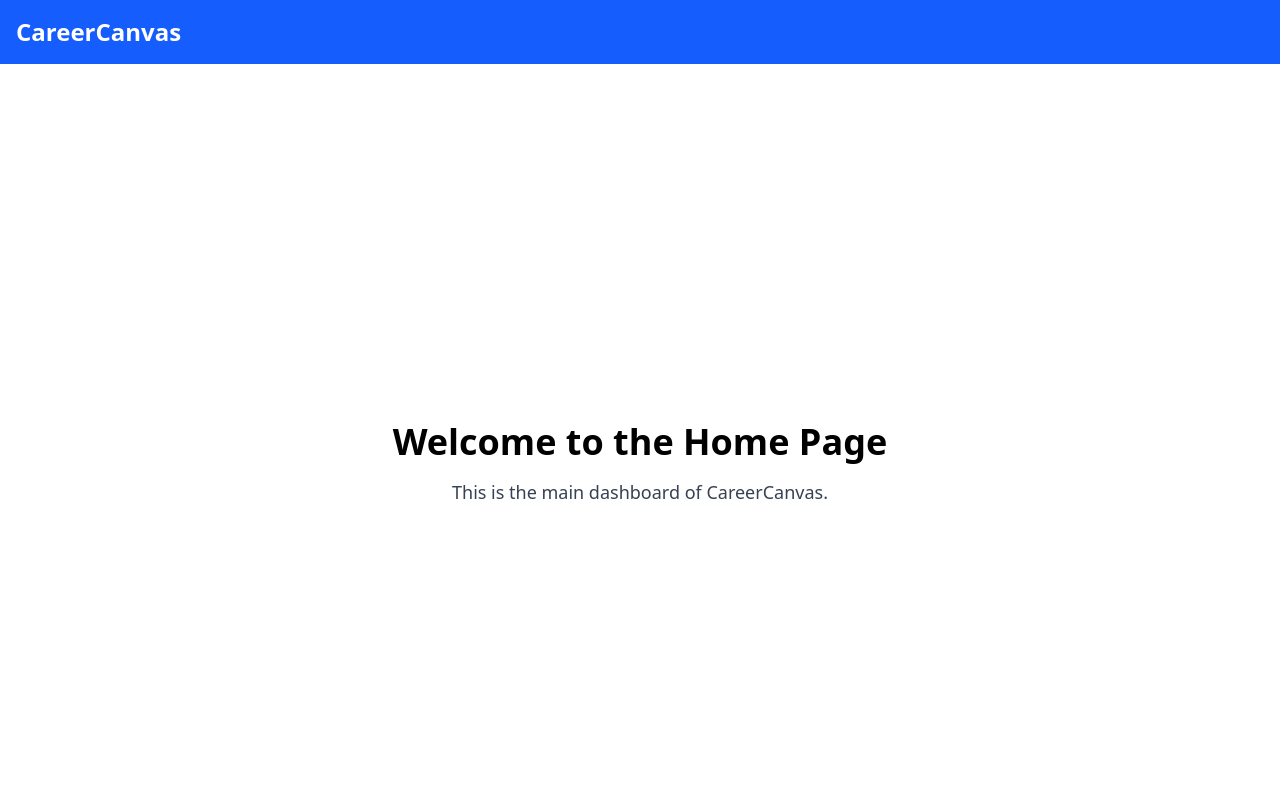
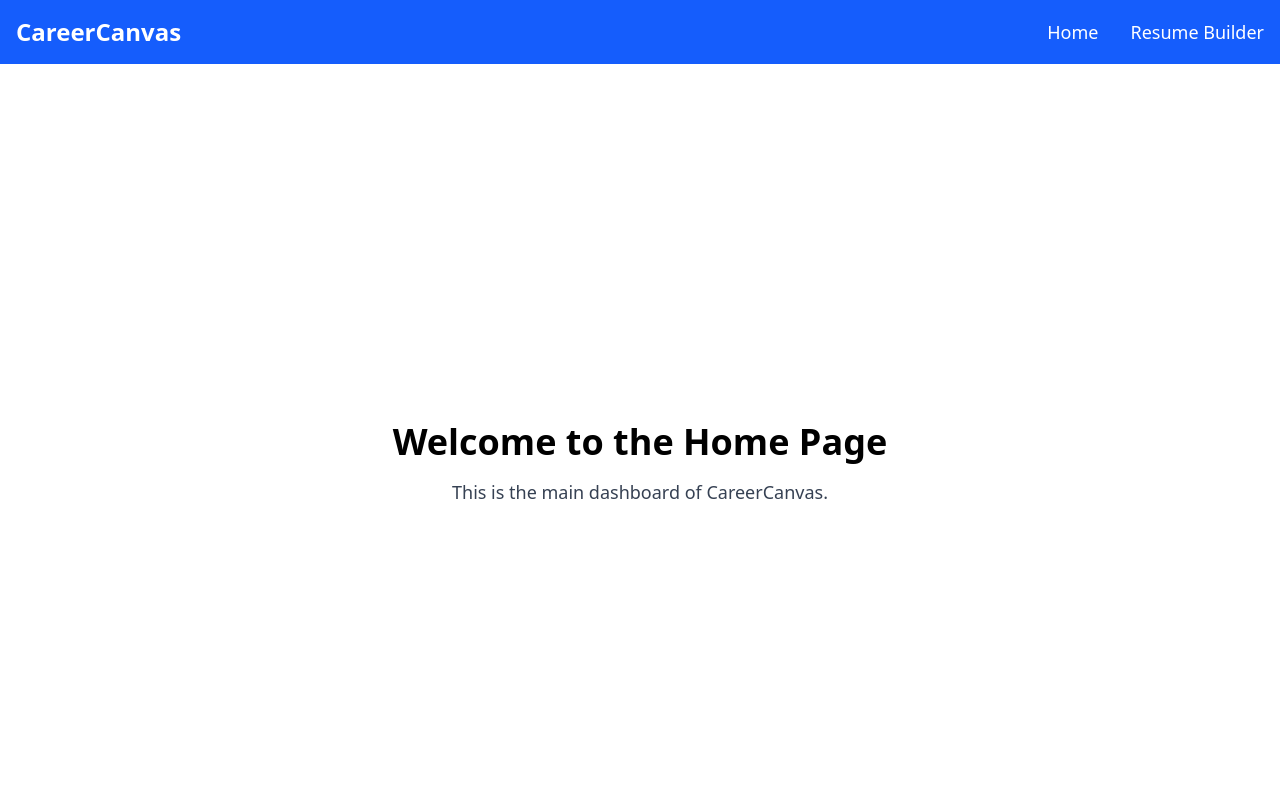
Before and after one commit to ossdaiict/SLoP5.0-Career-Canvas, a React (Vite) app: page /home in a window 1280 px wide. Shown: the top 800 px of the page. Built offline with nearby package versions, Linux system fonts and the light colour scheme.

Commit message:
Add Header Component #1

```diff
--- /dev/null
+++ b/postcss.config.cjs
@@ -0,0 +1,6 @@
+module.exports = {
+  plugins: [
+    require('@tailwindcss/postcss'),
+    require('autoprefixer'),
+  ],
+};
--- a/src/components/Header/Header.jsx
+++ b/src/components/Header/Header.jsx
@@ -1,7 +1,76 @@
-export default function Header(){
-    return (
-        <header className="bg-blue-600 text-white p-4">
-            <h1 className="text-2xl font-bold">CareerCanvas</h1>
-        </header>
-    );
+import { useState, useEffect } from "react";
+import { Link } from "react-router-dom";
+
+export default function Header() {
+  const [open, setOpen] = useState(false);
+  const [isMobile, setIsMobile] = useState(() => window.innerWidth < 768);
+
+  useEffect(() => {
+    function handleResize() {
+      setIsMobile(window.innerWidth < 768);
+      if (window.innerWidth >= 768) setOpen(false);
+    }
+    window.addEventListener("resize", handleResize);
+    return () => window.removeEventListener("resize", handleResize);
+  }, []);
+
+  return (
+    <header className="bg-blue-600 text-white p-4 relative z-30">
+        {!isMobile && (
+            <nav className="flex items-center text-lg">
+                <Link to="/" className="font-bold text-2xl hover:text-gray-200">
+                    CareerCanvas
+                </Link>
+
+                <div className="flex-1" />
+
+                <div className="flex items-center gap-8">
+                    <Link to="/home" className="hover:text-gray-200">
+                        Home
+                    </Link>
+                    <Link to="/builder" className="hover:text-gray-200">
+                        Resume Builder
+                    </Link>
+                </div>
+            </nav>
+        )}
+
+        {isMobile && (
+        <div className="flex items-center justify-between">
+            <Link to="/" className="text-2xl font-bold hover:text-gray-200">
+            CareerCanvas
+            </Link>
+
+            <button
+                onClick={() => setOpen((v) => !v)}
+                className="text-2xl"
+                >
+                {open ? "✕" : "☰"}
+            </button>
+
+            {open && (
+            <div className="absolute left-0 right-0 top-full bg-blue-600 px-4 py-3 shadow-lg">
+                <nav className="flex flex-col gap-2">
+                    <Link
+                        to="/home"
+                        onClick={() => setOpen(false)}
+                        className="block py-2 px-1"
+                    >
+                        Home
+                    </Link>
+                    <Link
+                        to="/builder"
+                        onClick={() => setOpen(false)}
+                        className="block py-2 px-1"
+                    >
+                    Resume Builder
+                    </Link>
+                </nav>
+            </div>
+            )}
+        </div>
+        )}
+
+    </header>
+  );
 }
--- /dev/null
+++ b/tailwind.config.cjs
@@ -0,0 +1,10 @@
+module.exports = {
+  content: [
+    "./index.html",
+    "./src/**/*.{js,ts,jsx,tsx}"
+  ],
+  theme: {
+    extend: {},
+  },
+  plugins: [],
+};
```
Also changed, not shown: package.json (+6 -2 lines), 1 other file (tests, documents, lock files or other folders).
